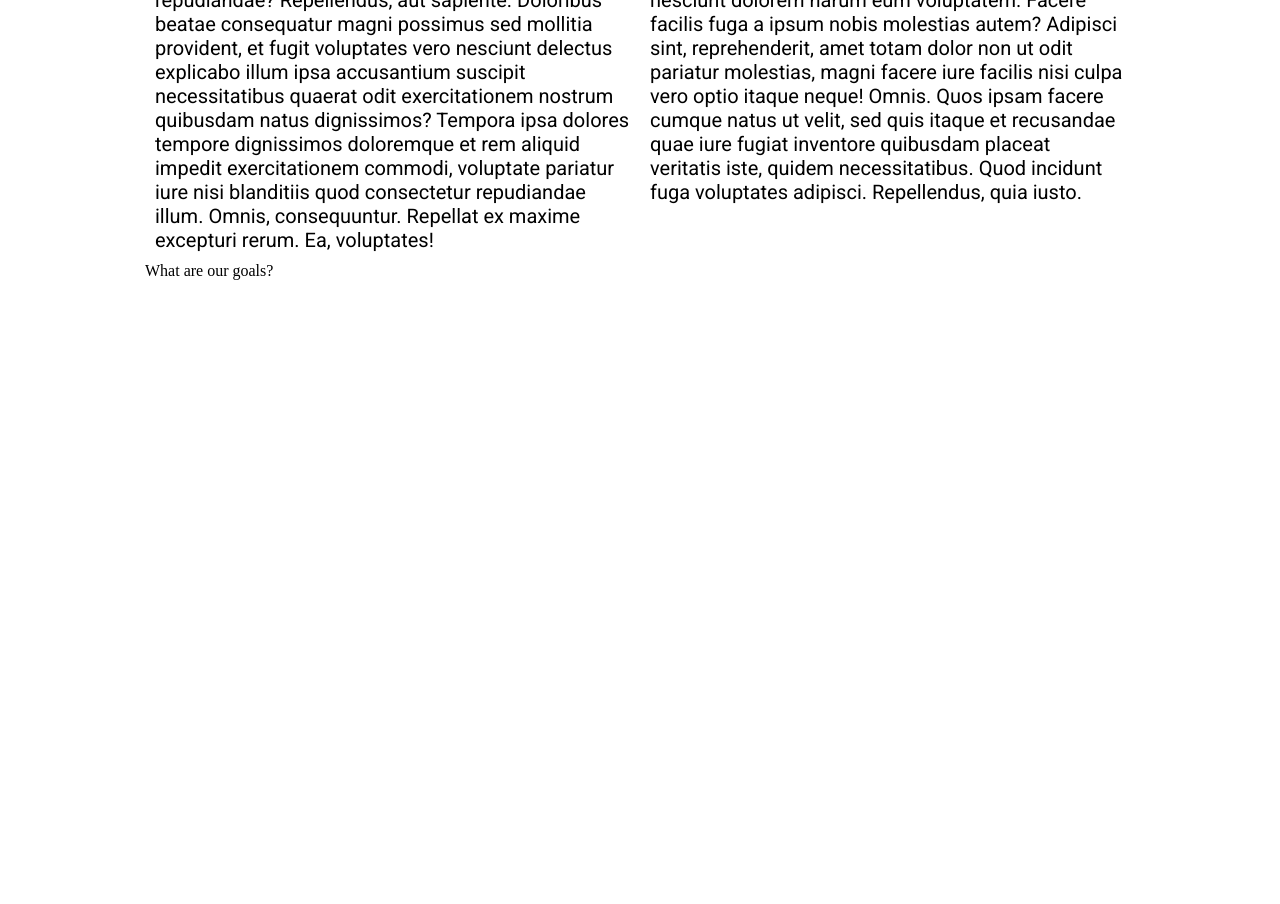
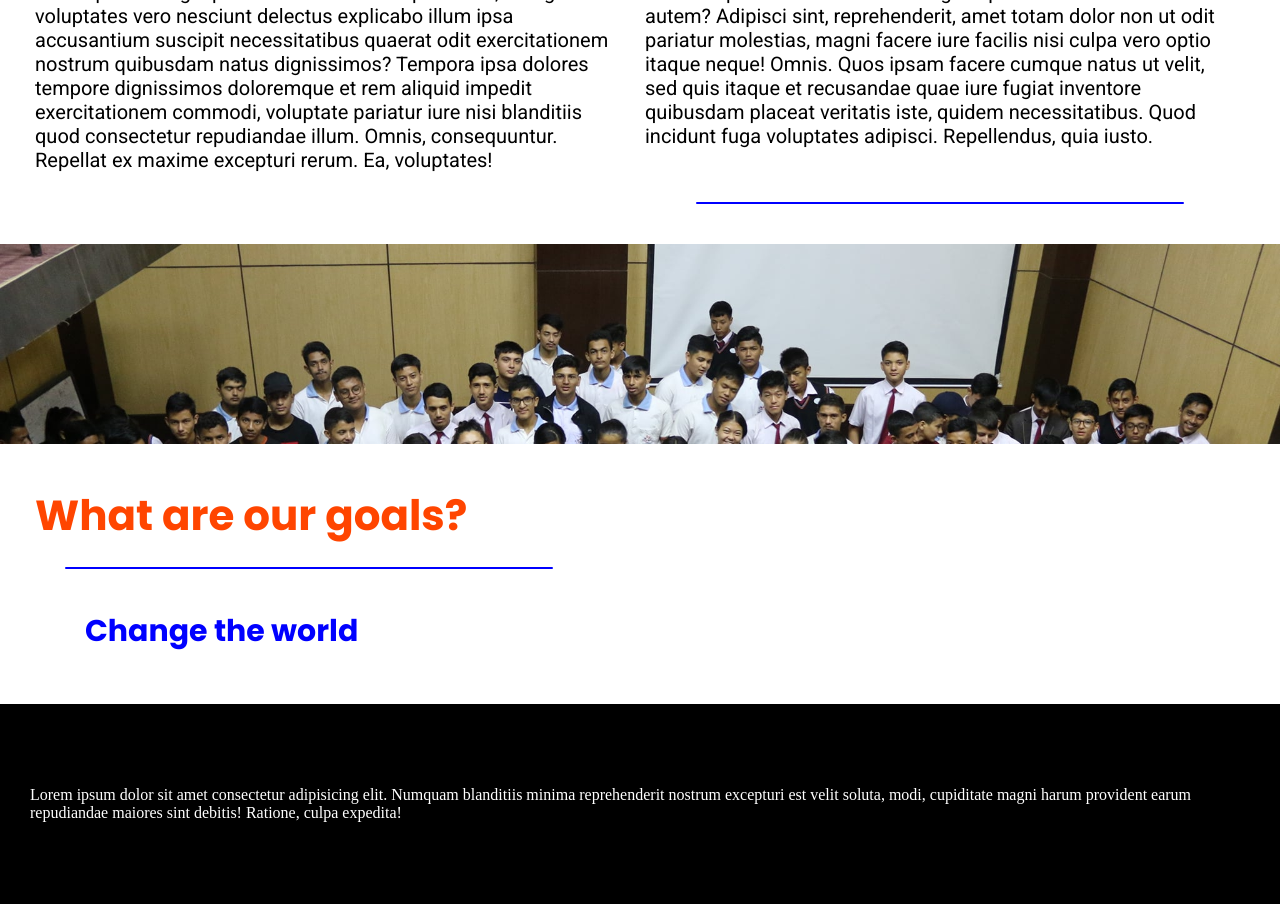
Before and after one commit to Chronos-Ltd/rc-webpage, a plain HTML site: page index.html in a window 1280 px wide. Shown: the part 1099-2003 px from the top of the page. Before the commit the page ends 1399 px from the top, so only its background shows below. Drawn offline with nearby package versions, Linux system fonts and the light colour scheme.

Commit message:
second section comming together

```diff
--- a/index.html
+++ b/index.html
@@ -43,10 +43,10 @@
 
         <div class="slayersContainer">
 
-            <div class="tilearewe">
+            <div class="heading">
                 <p>WHO ARE WE?</p>
             </div>
-            <div class="blueLine"></div>
+            <div class="line backBlue"></div>
             <div class="whoContainer">
 
                 <p class="whoText">
@@ -84,16 +84,28 @@
                     Repellendus, quia iusto.
                 </p>
             </div>
+            <div class="line backBlue right"></div>
+
+            <!-- Section containing the postition absolute
+            parallax effect-->
+
+            <section class="parallax"></section>
 
             <div class="goals">
-                <div class="goalsHead">
+                <div class="heading goalsText">
                     <p>What are our goals?</p>
                 </div>
+                <div class="line backBlue"></div>
+                <section class="goalsSection">
+                    <div class="heading go">Change the world</div>
+                </section>
             </div>
 
         </div>
     </div>
-
+    <footer>
+        Lorem ipsum dolor sit amet consectetur adipisicing elit. Numquam blanditiis minima reprehenderit nostrum excepturi est velit soluta, modi, cupiditate magni harum provident earum repudiandae maiores sint debitis! Ratione, culpa expedita!
+    </footer>
 </body>
 
 </html>
--- a/style.css
+++ b/style.css
@@ -4,8 +4,41 @@
     box-sizing: border-box;
 }
 
+/* Helpers */
 
+.heading{
+    font-family: 'Poppins', sans-serif;
+    font-size: 42px;
+    font-weight: 700;
+    color: orangered;
+    margin: 20px 10px 0 10px;
+}
+.heading:hover{
+    animation: pulse;
+    animation-duration: 0.5s;
+}
+.line{
+    margin: 20px 10px 40px 40px;
+    border-radius: 10px;
+    width: 40%;
+    height: 2px;
+}
+.right{
+    margin: 20px 10px 40px 55%
+}
 
+.backBlue{
+    background-color: blue;
+}
+.backOrange{
+    background-color: orangered;
+}
+.black{
+    color: black;
+}
+.orange{
+    color: orangered;
+}
 /* First Section Style */
 
 .navbar {
@@ -86,25 +119,34 @@
     box-shadow: 1px solid black;
 }
 
+/* Midlle Section */
+
+.parallax{
+    left: 0px;
+    margin: 0;
+    padding: 0;
+    height: 200px;
+    width: 100%;
+    position: absolute;
+    background-image: url(./assets/second_secton_img.jpg);
+    background-size: cover;
+    background-attachment: fixed;
+}
+
 /* Second Section-- Who are we? */
 
 .olayerContainer {
+    position: relative;
     width: 100%;
     display: flex;
     justify-content: center;
 }
 
 .slayersContainer {
-    padding: 40px 5px 20px 5px;
-    max-width: 1000px;
+    margin: 20px;
+    padding: 40px 15px 20px 5px;
+    width: 1400px;
 
-}
-
-.tilearewe {
-    font-family: 'Poppins', sans-serif;
-    font-size: 42px;
-    font-weight: 700;
-    color: orangered;
 }
 
 .whoContainer {
@@ -118,13 +160,30 @@
     font-size: 20px;
 }
 
-.blueLine {
-    margin: 20px 10px 40px 40px;
-    border-radius: 10px;
-    width: 40%;
-    height: 2px;
-    background-color: blue;
-}
 
 
 /* Third Section-- What are our goals */
+.goals{
+    margin-top: 280px;
+}
+
+.goalsSection{
+    margin-left: 50px;
+}
+.go{
+    font-size: 30px;
+    font-weight: 200;
+    color: blue;
+}
+/* Footer */
+
+footer{
+    display: flex;
+    justify-content: center;
+    align-items: center;
+    height: 200px;
+    background: black;
+    color: white;
+    margin-top: 10px;
+    padding: 30px;
+}
```
Also changed, not shown: assets/second_secton_img.jpg (added).
